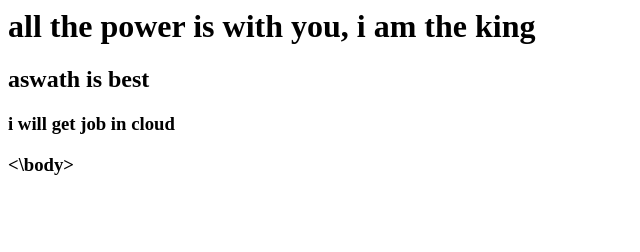
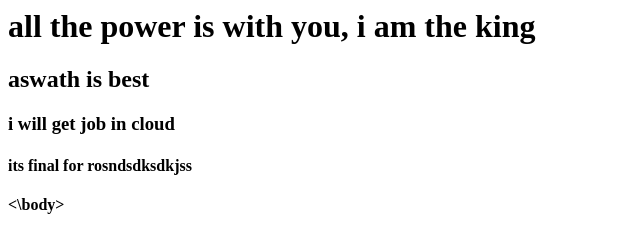
Before and after one commit to aswathsiva/remote-repo-02, a plain HTML site: page index.html in a window 1280 px wide. Shown: the whole page, without its empty margins (0-640 px from the left). Drawn offline with Linux system fonts and the light colour scheme.

Commit message:
Update index.html
Good to go

```diff
--- a/index.html
+++ b/index.html
@@ -3,5 +3,6 @@
 		<h1> all the power is with you, i am the king </h1>
 		<h2> aswath is best <h2>
 				<h3> i will get job in cloud <h3>
+					<h4> its final for rosndsdksdkjss <h4>
 		<\body>
 </html>
```
